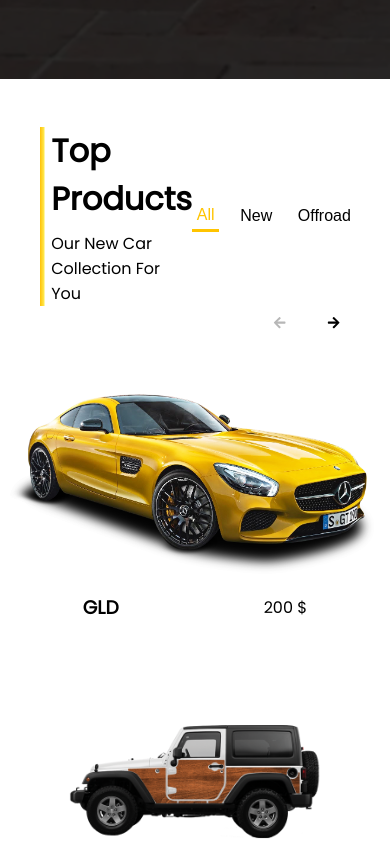
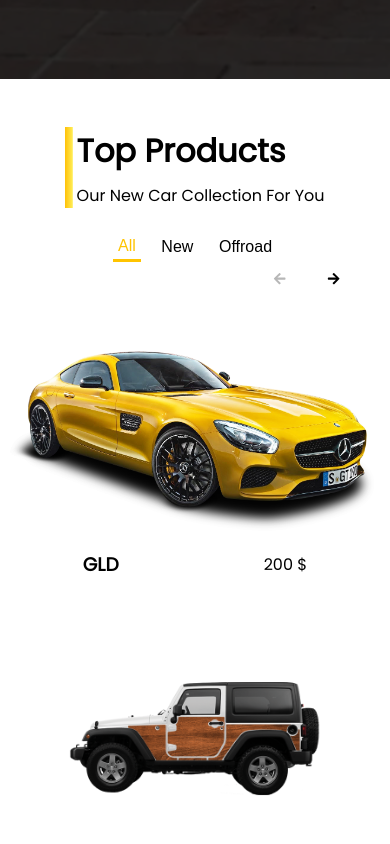
Before and after one commit to ayoubakbartabar/car-online-shop, a React (Vite) app: page / in a window 390 px wide. Shown: the part 1900-2744 px from the top of the page. Built offline with nearby package versions, Linux system fonts and the light colour scheme.

Commit message:
update responsive styles

```diff
--- a/src/assets/components/CarCollection/CarCollection.css
+++ b/src/assets/components/CarCollection/CarCollection.css
@@ -86,3 +86,14 @@
   width: 100%;
   padding-top: 1rem;
 }
+/* /////////////////// */
+@media (max-width: 450px) {
+  .car-collection-header {
+    display: flex;
+    flex-direction: column;
+    justify-content: center;
+    align-items: center;
+    gap: 1.5rem;
+    padding: 0 15px;
+  }
+}
--- a/src/assets/components/SpecialProduct/SpecialProduct.css
+++ b/src/assets/components/SpecialProduct/SpecialProduct.css
@@ -101,3 +101,14 @@
   background-color: transparent;
   border: 0;
 }
+/* /////////////////// */
+@media (max-width: 450px) {
+  .special-product-header {
+    display: flex;
+    flex-direction: column;
+    justify-content: center;
+    align-items: center;
+    gap: 1.5rem;
+    padding: 0 15px;
+  }
+}
--- a/src/assets/components/TopProduct/TopProduct.css
+++ b/src/assets/components/TopProduct/TopProduct.css
@@ -54,19 +54,22 @@
 .products-container {
   padding: 1rem 10px;
   display: grid;
-  grid-template-columns: repeat(auto-fit, minmax(400px, 1fr));
+  grid-template-columns: repeat(auto-fit, minmax(250px, 1fr));
   gap: 20px;
   padding: 20px;
   justify-content: center;
   justify-items: center;
   align-items: center;
+  max-width: 100%;
+  overflow: hidden;
 }
+
 .product-box {
   display: flex;
   flex-direction: column;
   justify-content: space-between;
   height: 100%;
-  background: white;
+  background-color: transparent;
   border-radius: 10px;
   padding: 15px;
   text-align: center;
@@ -74,10 +77,10 @@
 
 .product-img {
   width: 100%;
-  height: 200px;
+  height: auto;
   object-fit: cover;
-  border-radius: 5px;
 }
+
 .product-box-footer {
   display: flex;
   flex-direction: row;
@@ -101,3 +104,22 @@
   background-color: transparent;
   border: 0;
 }
+/* ////////////////// */
+
+@media (max-width: 450px) {
+  .top-product-header {
+    display: flex;
+    flex-direction: column;
+    justify-content: center;
+    align-items: center;
+    gap: 1.5rem;
+    padding: 0 15px;
+  }
+}
+
+@media (max-width: 410px) {
+  .products-container {
+    grid-template-columns: 1fr;
+    padding: 10px;
+  }
+}
--- a/src/index.css
+++ b/src/index.css
@@ -25,6 +25,7 @@
   box-sizing: border-box;
 }
 body {
+  max-width: 100%;
   background-color: var(--base-color);
   font-family: "Poppins", sans-serif;
   overflow-x: hidden;
```
